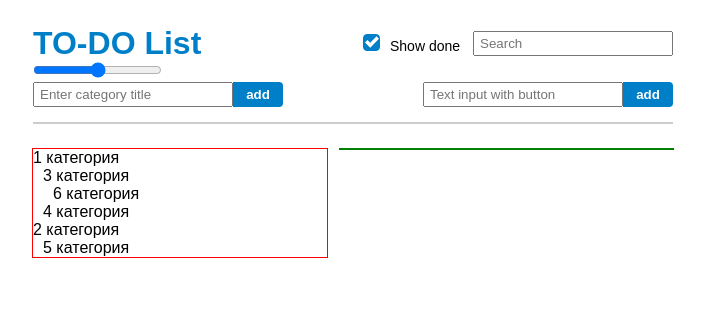
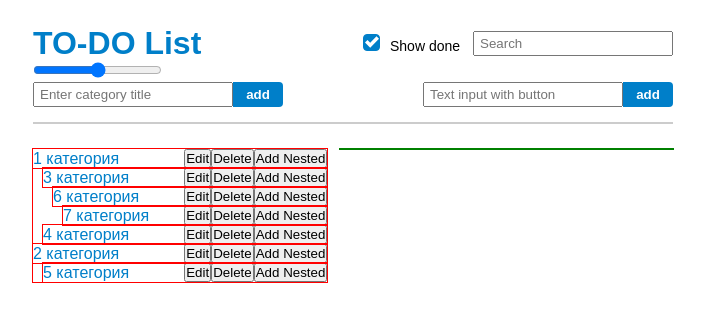
Before and after one commit to krikun1983/todo-react-redux-thunk-ts-node-express-mongobd-js, a React (Create React App) app in the folder 08_react_todo_list/08_react_todo_list/: page / in a window 1280 px wide. Shown: the top 322 px of the page, without its empty margins (287-991 px from the left). Built offline with nearby package versions, Linux system fonts and the light colour scheme.

Commit message:
refactor: output of a cascade of categories

```diff
--- /dev/null
+++ b/08_react_todo_list/08_react_todo_list/src/Components/Main/CategoryList/Category/Category.module.scss
@@ -0,0 +1,11 @@
+@import 'style/variable';
+
+.category {
+  outline: 1px solid red;
+  cursor: pointer;
+  @include flex-between();
+}
+
+.category__name {
+  color: $color-cyan-dark;
+}
--- a/08_react_todo_list/08_react_todo_list/src/Components/Main/CategoryList/Category/Category.tsx
+++ b/08_react_todo_list/08_react_todo_list/src/Components/Main/CategoryList/Category/Category.tsx
@@ -1,76 +1,39 @@
-import React from 'react';
+import React, {useState} from 'react';
 import DATA_CATEGORIES from 'Redux/data/data-categories';
+import style from './Category.module.scss';
 
 interface CategoryProps {
   id: number;
   category: string;
-  list?: number[];
-  onClick: (id: number) => void;
+  listChild: number[];
   onClickCategory: (id: number) => void;
 }
 
 interface CategoryType {
   category: string;
-  parentId: null | number;
-  children: null | CategoryType;
+  parentId: number | null;
+  children: number[];
   id: number;
 }
-// const subCategoryCur: CategoryType[] = [];
-
-// const nest = (
-//   items: CategoryType[],
-//   id: number | null | undefined = null,
-// ): unknown =>
-//   items
-//     .filter((item: CategoryType) => item.parentId === id)
-//     .map((item: CategoryType) => ({
-//       ...item,
-//       children: nest(items, item.id),
-//     }));
-
-// const categoryMap = nest(DATA_CATEGORIES);
-// console.log(categoryMap);
 
 const Category: React.FC<CategoryProps> = ({
   id,
   category,
-  list,
+  listChild,
   onClickCategory,
-}): JSX.Element => {
-  // return (
-  //   <>
-  //     {DATA_CATEGORIES.map(elem => {
-  //       return (
-  //         <React.Fragment key={uuid()}>
-  //           {elem.category === category ? <p>{elem.category}</p> : null}
-  //           {elem.parentId === id ? <p>{elem.category}</p> : null}
-  //         </React.Fragment>
-  //       );
-  //     })}
-  //   </>
-  // );
-
-  const renderInnerList = (listChildren: number[] | undefined) => {
+}) => {
+  const [categories, setCategories] = useState<CategoryType[]>(DATA_CATEGORIES);
+  const renderList = (list: number[]) => {
     return (
       <ul style={{marginLeft: '10px'}}>
-        {listChildren?.map(idChildren => {
-          return DATA_CATEGORIES[idChildren - 1].children.length > 0 ? (
+        {list.map(idChildren => {
+          return (
             <Category
               key={idChildren}
               id={idChildren}
-              category={DATA_CATEGORIES[idChildren - 1].category}
-              list={DATA_CATEGORIES[idChildren - 1].children}
+              category={categories[idChildren - 1].category}
+              listChild={categories[idChildren - 1].children}
               onClickCategory={onClickCategory}
-              onClick={() => onClickCategory(id)}
-            />
-          ) : (
-            <Category
-              key={idChildren}
-              id={idChildren}
-              category={DATA_CATEGORIES[idChildren - 1].category}
-              list={DATA_CATEGORIES[idChildren - 1].children}
-              onClickCategory={onClickCategory}
-              onClick={() => onClickCategory(id)}
             />
           );
         })}
@@ -80,8 +43,15 @@ const Category: React.FC<CategoryProps> = ({
 
   return (
     <li>
-      {category}
-      {renderInnerList(list)}
+      <div className={style.category} onClick={() => onClickCategory(id)}>
+        <div className={style.category__name}>{category}</div>
+        <div className={style.category__btns}>
+          <button>Edit</button>
+          <button>Delete</button>
+          <button>Add Nested</button>
+        </div>
+      </div>
+      {listChild.length > 0 && renderList(listChild)}
     </li>
   );
 };
--- a/08_react_todo_list/08_react_todo_list/src/Components/Main/CategoryList/CategoryList.module.scss
+++ /dev/null
@@ -1,5 +0,0 @@
-@import 'style/variable';
-
-.group {
-  outline: 1px solid red;
-}
--- a/08_react_todo_list/08_react_todo_list/src/Components/Main/CategoryList/CategoryList.tsx
+++ b/08_react_todo_list/08_react_todo_list/src/Components/Main/CategoryList/CategoryList.tsx
@@ -1,7 +1,6 @@
 import React, {useState} from 'react';
 import DATA_CATEGORIES, {DATA_IDS} from 'Redux/data/data-categories';
 import Category from './Category/Category';
-import style from './CategoryList.module.scss';
 
 interface CategoryListProps {
   onClickCategory: (id: number) => void;
@@ -21,26 +20,17 @@ const CategoryList: React.FC<CategoryListProps> = ({onClickCategory}) => {
   return (
     <ul>
       {ids.map(id => {
-        return categories[id - 1].parentId === null ? (
-          categories[id - 1].children.length > 0 ? (
+        return (
+          categories[id - 1].parentId === null && (
             <Category
               key={id}
               id={id}
               category={categories[id - 1].category}
-              list={categories[id - 1].children}
+              listChild={categories[id - 1].children}
               onClickCategory={onClickCategory}
-              onClick={() => onClickCategory(id)}
-            />
-          ) : (
-            <Category
-              key={id}
-              id={id}
-              category={categories[id - 1].category}
-              onClickCategory={onClickCategory}
-              onClick={() => onClickCategory(id)}
             />
           )
-        ) : null;
+        );
       })}
     </ul>
   );
--- a/08_react_todo_list/08_react_todo_list/src/Redux/data/data-categories.ts
+++ b/08_react_todo_list/08_react_todo_list/src/Redux/data/data-categories.ts
@@ -1,4 +1,4 @@
-export const DATA_IDS = [1, 2, 3, 4, 5, 6];
+export const DATA_IDS = [1, 2, 3, 4, 5, 6, 7];
 
 const DATA_CATEGORIES = [
   {
@@ -34,8 +34,14 @@ const DATA_CATEGORIES = [
   {
     category: '6 категория',
     parentId: 3,
+    children: [7],
+    id: 6,
+  },
+  {
+    category: '7 категория',
+    parentId: 6,
     children: [],
-    id: 6,
+    id: 7,
   },
 ];
 
```
Also changed, not shown: 08_react_todo_list/08_react_todo_list/src/Components/Main/SubCategoryList/SubCategory.tsx (deleted, +0 -22 lines).
